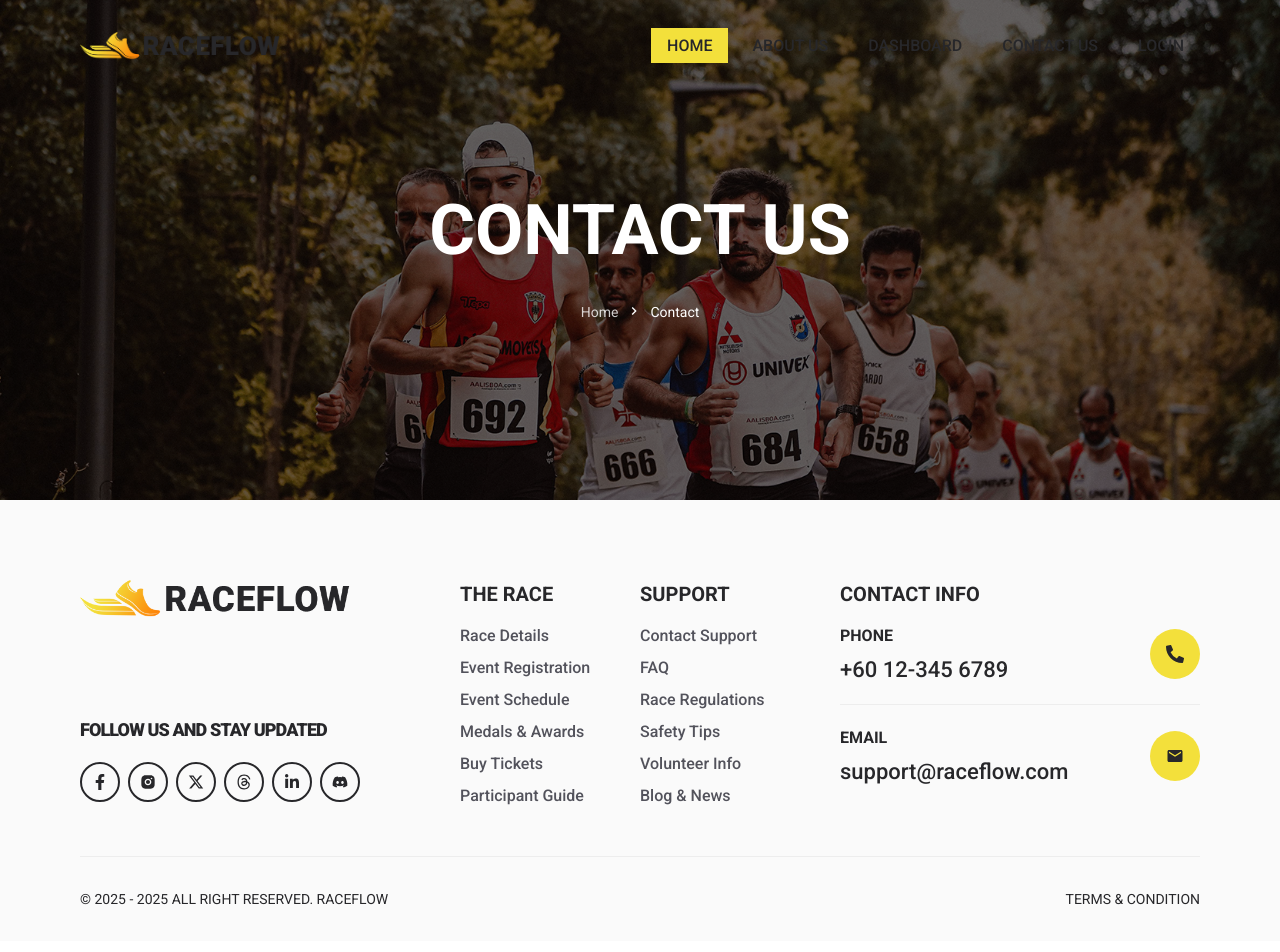
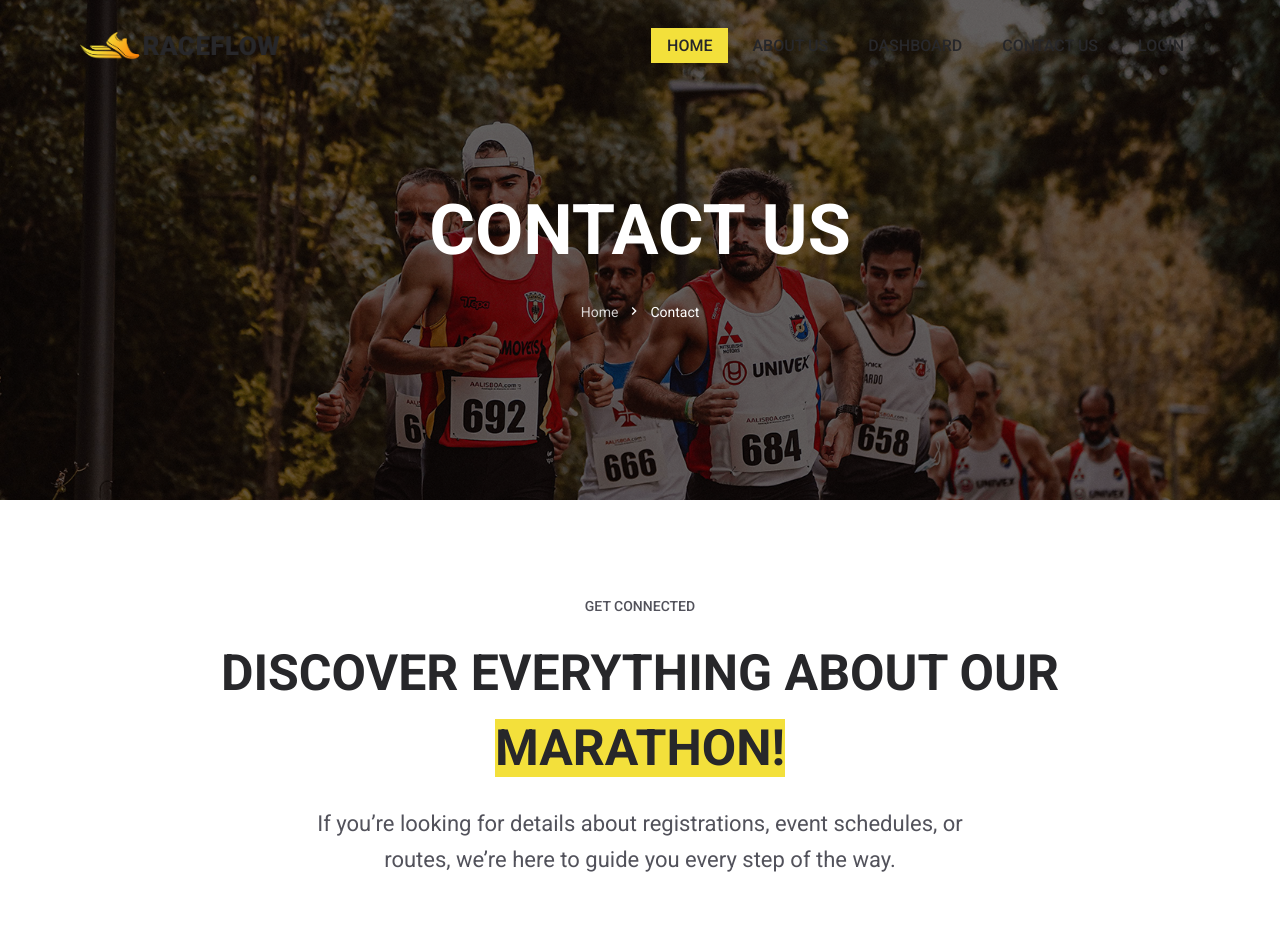
Before and after one commit to devrakibulrahman/raceflow-client-side, a React (Vite) app: page /contact in a window 1280 px wide. Shown: the top 952 px of the page. Built offline with nearby package versions, Linux system fonts and the light colour scheme.

Commit message:
contact section heading done on 01/04/2025 at 01:44 am

```diff
--- a/src/pages/ContactPage.jsx
+++ b/src/pages/ContactPage.jsx
@@ -18,6 +18,23 @@ const ContactPage = () => {
                     </div>
                 </div>
             </div>
+            <div className="w-full min-h-[500px] bg-white py-16 lg:py-24">
+                <div className="w-full">
+                    <div className="container mx-auto px-4">
+                        <div className="w-full text-center">
+                            <div className="w-full mb-5">
+                                <h3 className="font-roboto text-sm font-medium text-para-gray uppercase">Get Connected</h3>
+                            </div>
+                            <div className="w-full flex items-center justify-center flex-col">
+                                <h1 className="font-roboto font-bold text-[32px] text-head-charleston-green transition-all ease-linear duration-200 md:text-[38px] lg:text-[50px]">DISCOVER EVERYTHING ABOUT OUR <span className="bg-primary-yellow">MARATHON!</span></h1>
+                                <div className="w-full max-w-[700px] mt-5">
+                                    <p className="font-roboto text-xl font-normal text-para-gray leading-relaxed transition-all ease-linear duration-200 md:text-[22px]">If you’re looking for details about registrations, event schedules, or routes, we’re here to guide you every step of the way.</p>
+                                </div>
+                            </div>
+                        </div>
+                    </div>
+                </div>
+            </div>
         </>
     );
 };
```
